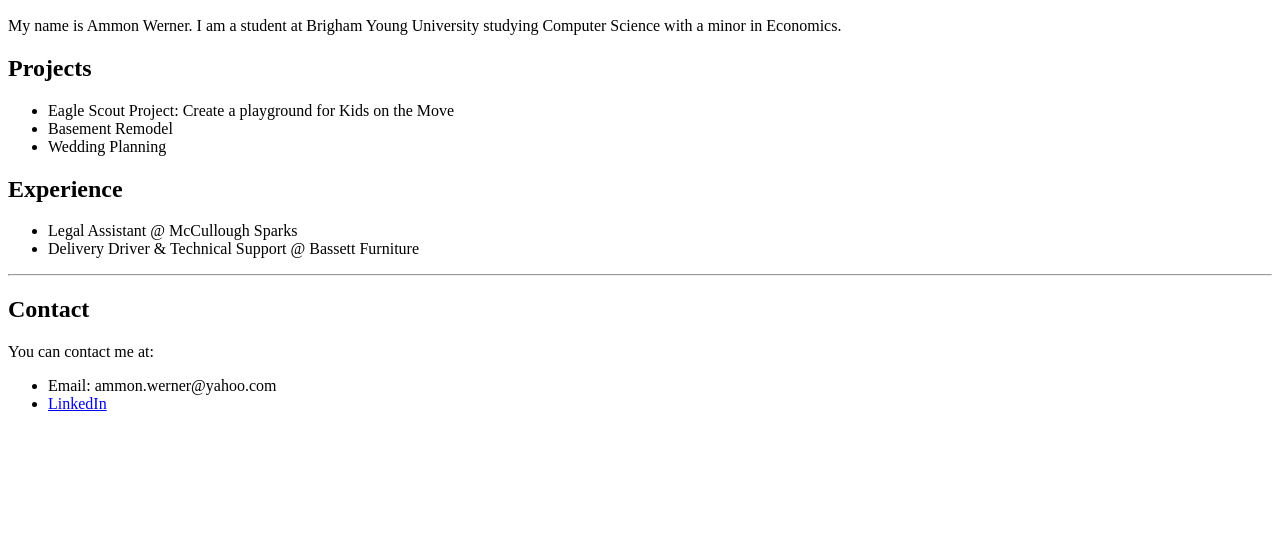
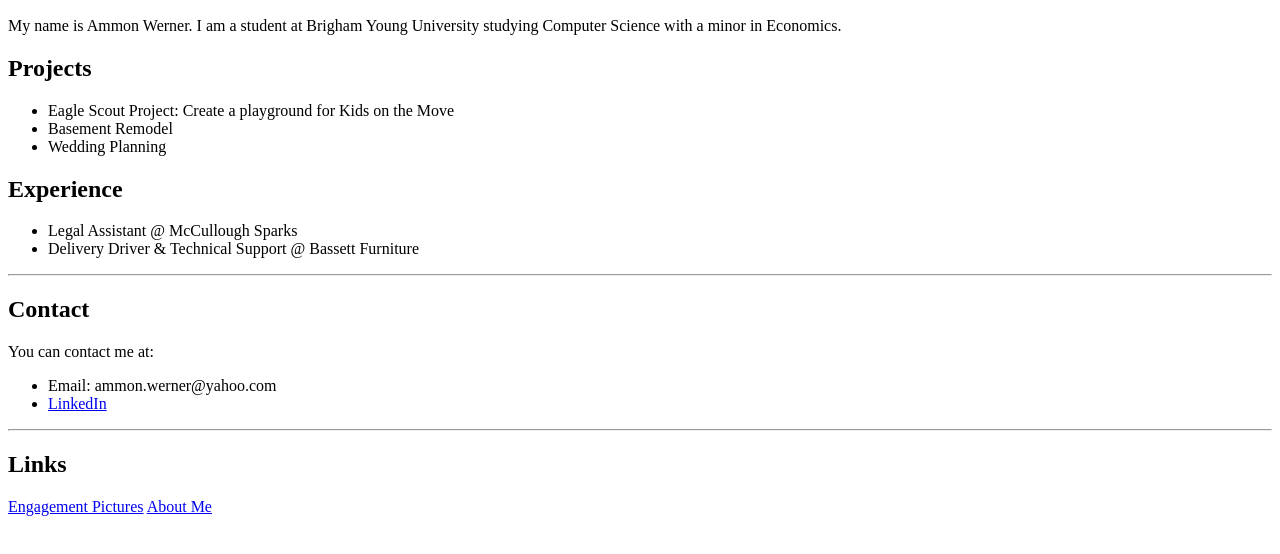
Before and after one commit to ammonwerner/portfolio, a plain HTML site: page index.html in a window 1280 px wide. Shown: the part 110-664 px from the top of the page. Drawn offline with Linux system fonts and the light colour scheme.

Commit message:
Added links to 'About Me' and 'Engagement Pictures'

```diff
--- a/index.html
+++ b/index.html
@@ -34,5 +34,11 @@
 <li><a href='https://www.linkedin.com/in/ammon-werner/'>LinkedIn</a></li>
 </ul></p>
 
+<hr/>
+
+<h2>Links</h2>
+<a href='engagement.html'>Engagement Pictures</a>
+<a href='aboutme.html'>About Me</a>
+
 </body>
 </html>
```
